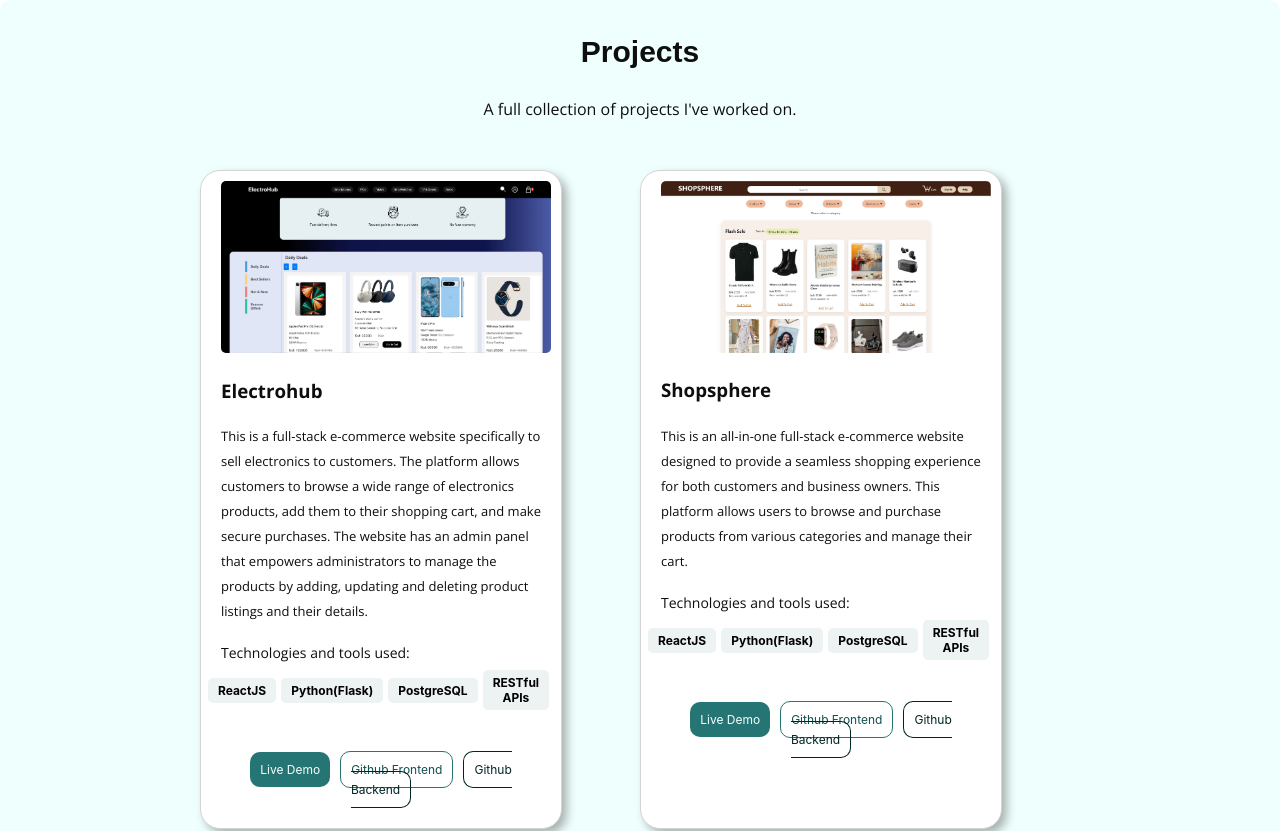
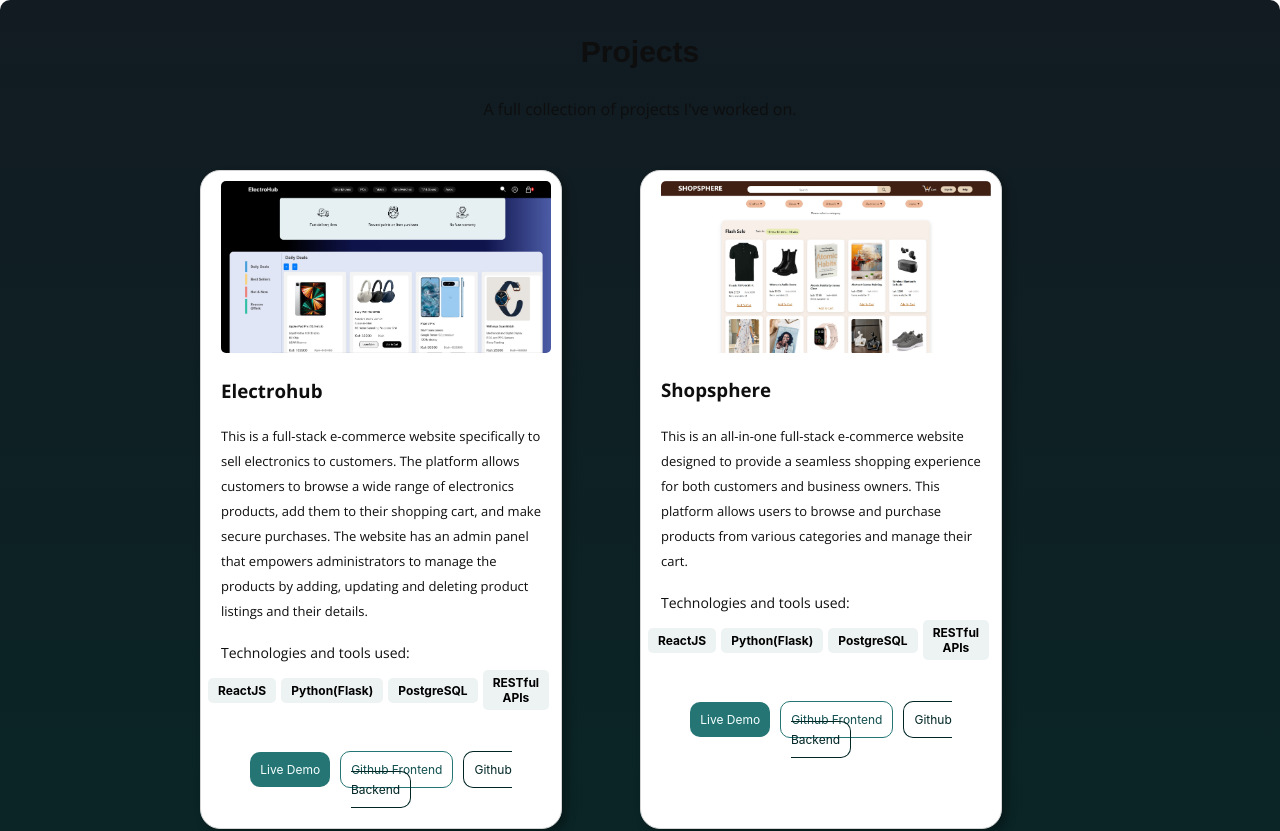
Before and after one commit to CalebKiK/calebk-website-portfolio, a React (Create React App) app: page /all-projects in a window 1280 px wide. Shown: the top 831 px of the page. Built offline with nearby package versions, Linux system fonts and the light colour scheme; a web font is replaced by a local one.

Commit message:
Update Projects.css

```diff
--- a/src/components/Projects.css
+++ b/src/components/Projects.css
@@ -1,5 +1,5 @@
 .projects{
-    background-color: #effffd;
+    background: linear-gradient(to bottom, #121B22, #052B28, #121B22);
     color: rgb(14, 14, 14);
     padding: 10px 370px;
     text-align: center;
@@ -78,7 +78,7 @@
 }
 
 .all-projects{
-    background-color: #effffd;
+    background: linear-gradient(to bottom, #121B22, #052B28, #121B22);
     color: rgb(14, 14, 14);
     padding: 10px 200px;
     text-align: center;
```
